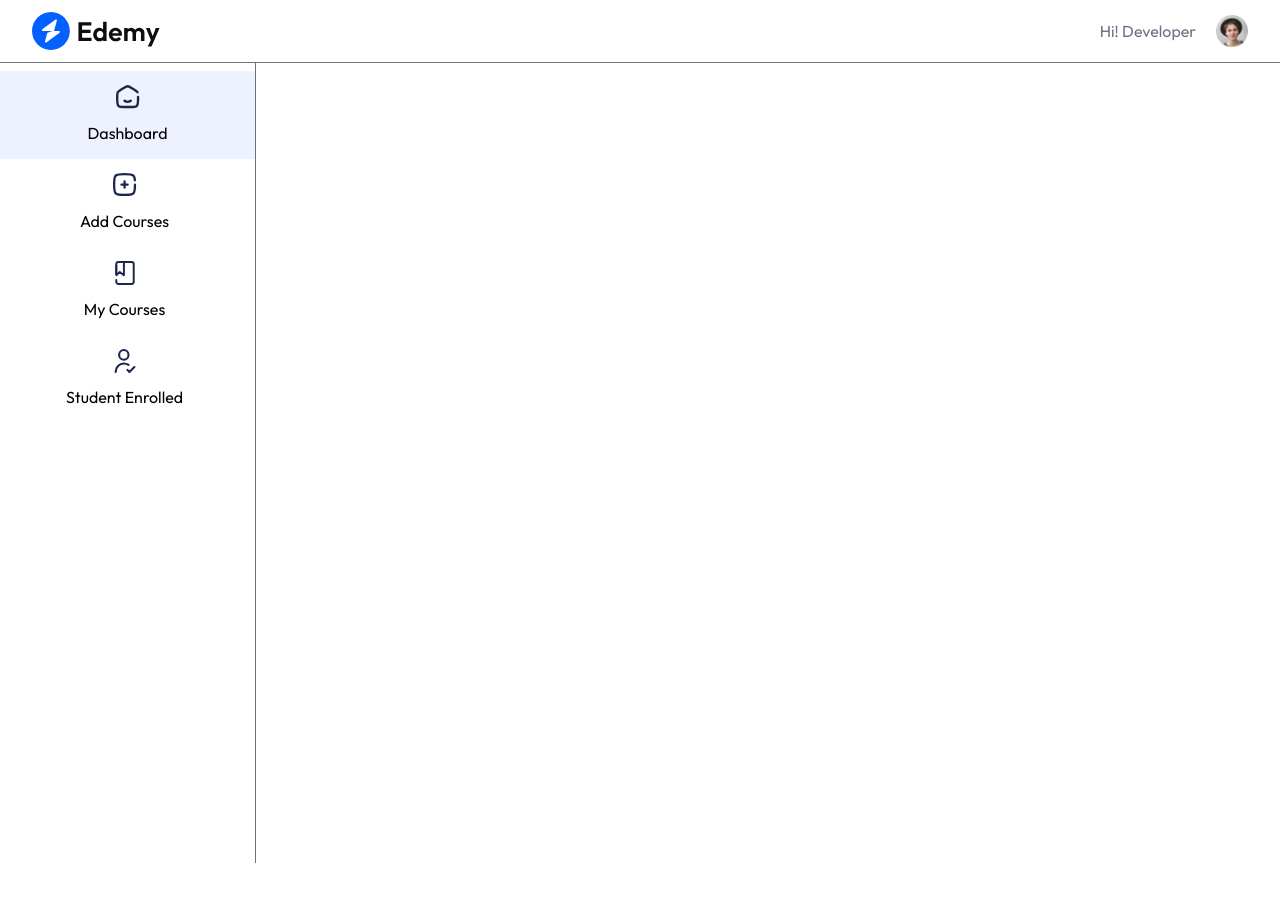
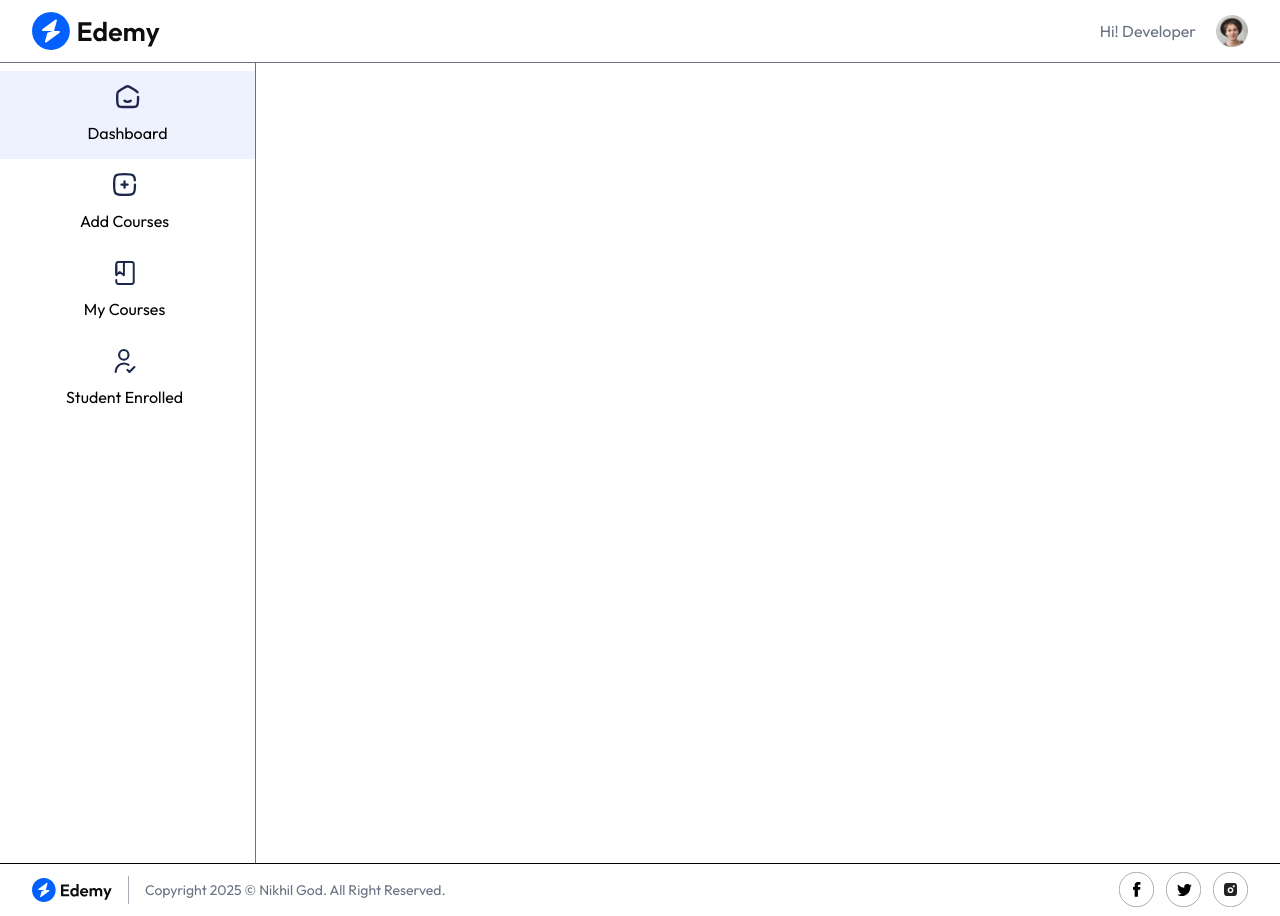
Before and after one commit to GODNSG0114/Learning_Management_System, a React (Vite) app in the folder client/: page /educator in a window 1280 px wide. Before the commit the page ends 863 px from the top, so only its background shows below. Built offline with nearby package versions, Linux system fonts and the light colour scheme; no server answers.

Commit message:
Done with Footer component

```diff
--- a/client/src/Components/Educator/Footer.jsx
+++ b/client/src/Components/Educator/Footer.jsx
@@ -1,8 +1,29 @@
 import React from 'react'
+import { assets } from '../../assets/assets'
 
 const Footer = () => {
   return (
-    <div>Footer</div>
+    <footer className='flex md:flex-row flex-col-reverse items-center
+    justify-between text-left w-full px-8 border-t'>
+    <div className='flex items-center gap-4'>
+      <img className='hidden md:block w-20' src={assets.logo} alt="logo" />
+      <div className='hidden md:block h-7 w-px bg-gray-500/60 '> </div>
+      <p className='py-4 text-center text-xs md:text-sm
+       text-gray-500'>
+        Copyright 2025 © Nikhil God. All Right Reserved.</p>
+    </div>
+    <div className='flex items-center gap-3 max-md:mt-4'>
+      <a href="#">
+        <img src={assets.facebook_icon} alt="facebook_icon" />
+      </a>
+      <a href="#">
+        <img src={assets.twitter_icon} alt="twitter_icon" />
+      </a>
+      <a href="https://www.instagram.com/nikhil_19_04/">
+        <img src={assets.instagram_icon} alt="instagram_icon" />
+      </a>
+    </div>
+    </footer>
   )
 }
 
--- a/client/src/Pages/Educator/Educators.jsx
+++ b/client/src/Pages/Educator/Educators.jsx
@@ -2,6 +2,7 @@
 import { Outlet } from 'react-router-dom'
 import Navbar from '../../Components/Educator/Navbar'
 import Sidebar from '../../Components/Educator/Sidebar'
+import Footer from '../../Components/Educator/Footer'
 const Educators = () => {
   return (
    <>
@@ -12,6 +13,7 @@
   <div>
     {<Outlet/>}
   </div>
+    <Footer/>
    </>
   )
 }
```
